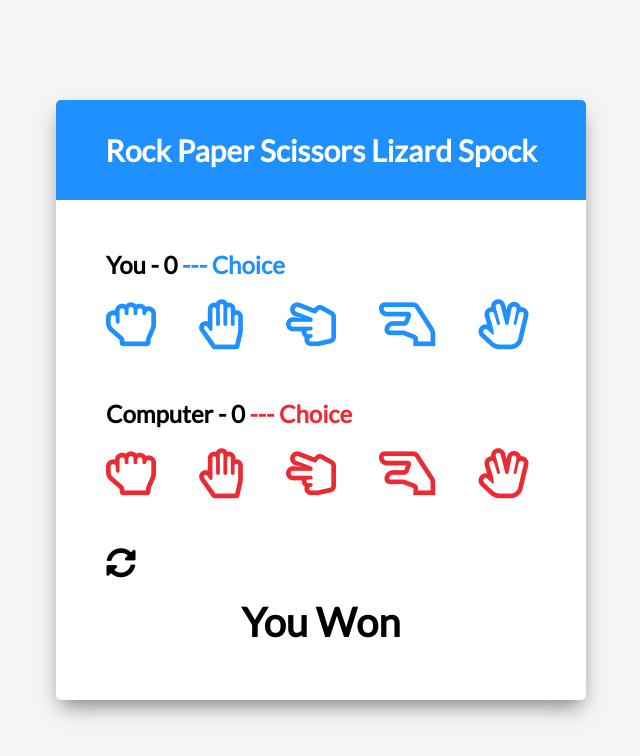
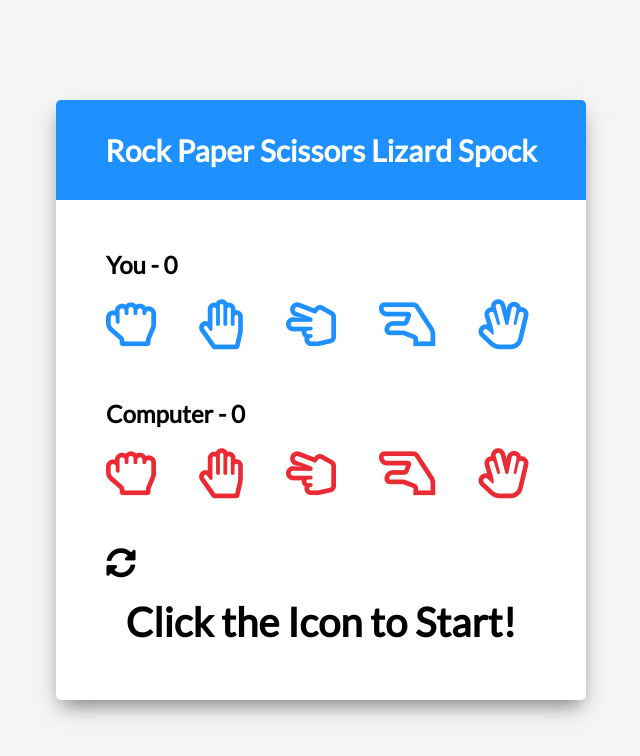
Before and after one commit to msemedo2/Spock-Rock-Game, a plain HTML site: page index.html in a window 1280 px wide. Both pictures are taken after a click on the icon 440 px from the left and 563 px from the top of the page. Shown: the whole page, without its empty margins (319-959 px from the left). Drawn offline with Linux system fonts and the light colour scheme.

Commit message:
Reset Game Functionality

```diff
--- a/index.html
+++ b/index.html
@@ -22,7 +22,7 @@
         <div class="player-container" id="player">
             <h2>You -
                 <span id="playerScore">0</span>
-                <span class="choice" id="playerChoice"> --- Choice</span>
+                <span class="choice" id="playerChoice"></span>
             </h2>
             <i class="far fa-hand-rock" title="Rock" id="playerRock" onclick="select('rock')"></i>
             <i class="far fa-hand-paper" title="Paper" id="playerPaper" onclick="select('paper')"></i>
@@ -34,7 +34,7 @@
         <div class="player-container" id="computer">
             <h2>Computer -
                 <span id="computerScore">0</span>
-                <span class="choice" id="computerChoice"> --- Choice</span>
+                <span class="choice" id="computerChoice"></span>
             </h2>
             <i class="far fa-hand-rock" title="Rock" id="computerRock"></i>
             <i class="far fa-hand-paper" title="Paper" id="computerPaper"></i>
@@ -43,10 +43,10 @@
             <i class="far fa-hand-spock" title="Spock" id="computerSpock"></i>
         </div>
         <!-- Reset Icon -->
-        <i class="fas fa-sync-alt reset-icon" title="Reset"></i>
+        <i class="fas fa-sync-alt reset-icon" title="Reset" onclick="resetAll()"></i>
         <!-- Results Text -->
         <div class="result-container">
-            <h3 class="result-text" id="resultText">You Won</h3>
+            <h3 class="result-text" id="resultText">Click the Icon to Start!</h3>
         </div>
     </div>
 
--- a/script.js
+++ b/script.js
@@ -17,6 +17,7 @@ const computerSpock = document.getElementById('computerSpock');
 
 const allGameIcons = document.querySelectorAll('.far');
 const result = document.getElementById('resultText');
+const reset = document.querySelector('.reset-icon');
 
 const choices = {
 	rock: { name: 'Rock', defeats: ['scissors', 'lizard'] },
@@ -35,6 +36,16 @@ function resetSelected() {
 	allGameIcons.forEach((icon) => {
 		icon.classList.remove('selected');
 	});
+}
+
+// ResetScore and playerChoice / computerChoice
+function resetAll() {
+	resetSelected();
+	playerScoreEl.textContent = '0';
+	playerScoreNumber = 0;
+	computerScoreEl.textContent = 0;
+	computerScoreNumber = 0;
+	result.textContent = 'Click the Icon to Start!';
 }
 
 // Random computer choice
```
